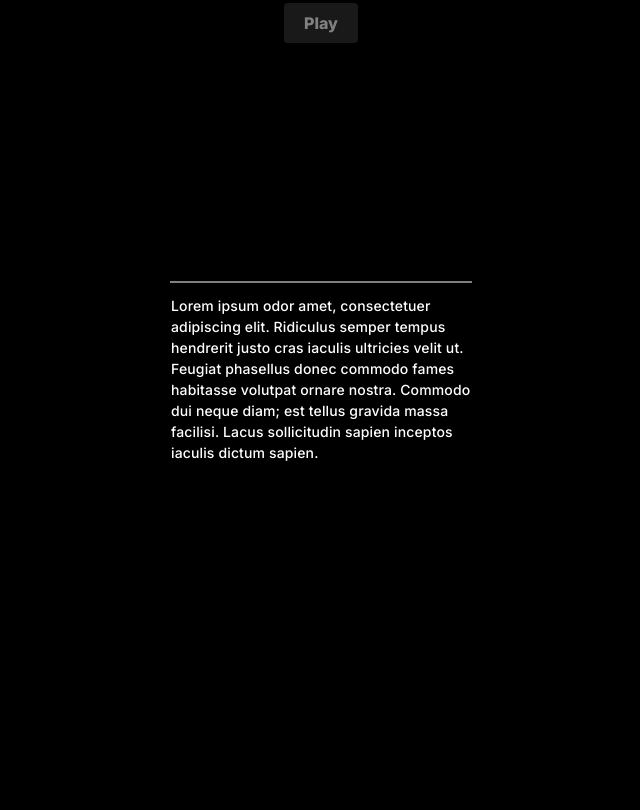
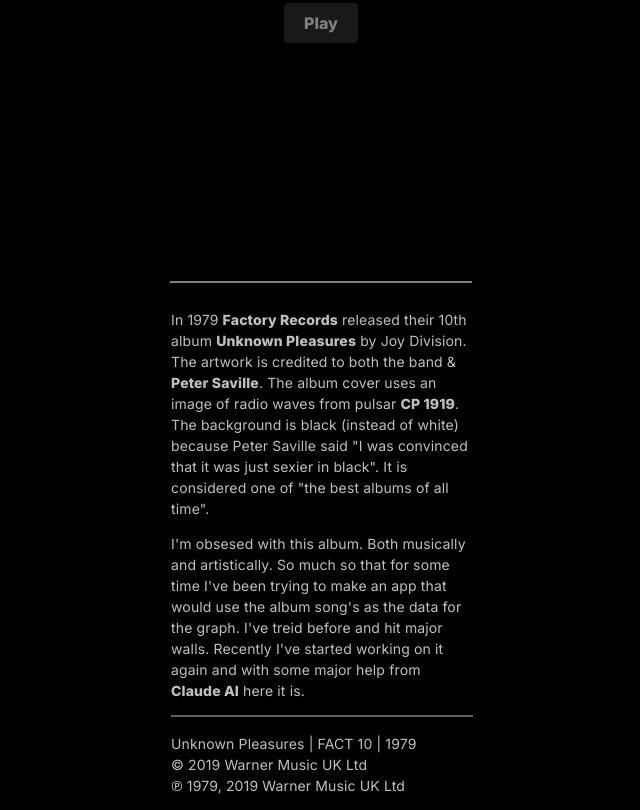
Before and after one commit to 9ntonio/Unknown-Pleasures, a website built with Vite: page index.html in a window 1280 px wide. Shown: the part 322-1132 px from the top of the page, without its empty margins (319-959 px from the left). Before the commit the page ends 800 px from the top, so only its background shows below. Built offline with nearby package versions, Linux system fonts and the light colour scheme; files whose address does not match are found by name.

Commit message:
[9ntonio][Copy]

```diff
--- a/index.html
+++ b/index.html
@@ -8,14 +8,14 @@
     <!-- Font optimization: preload fonts -->
     <link
       rel="preload"
-      href="https://fonts.googleapis.com/css2?family=Inter:wght@400;500;600;700;800;900&display=swap"
+      href="https://fonts.googleapis.com/css2?family=Inter:wght@300;400;500;600;700;800;900&display=swap"
       as="style"
       onload="this.onload=null;this.rel='stylesheet'"
     />
     <!-- Fallback for no-JS -->
     <noscript>
       <link
-        href="https://fonts.googleapis.com/css2?family=Inter:wght@400;500;600;700;800;900&display=swap"
+        href="https://fonts.googleapis.com/css2?family=Inter:wght@300;400;500;600;700;800;900&display=swap"
         rel="stylesheet"
       />
     </noscript>
@@ -109,14 +109,24 @@
       }
       .copy {
         color: white;
+        opacity: 0.75;
         font-size: 14px;
-        font-weight: 500;
+        font-weight: 400;
         width: 300px;
         text-align: left;
         font-display: swap;
         line-height: 1.5;
         letter-spacing: 0.01em;
         text-wrap: balance;
+        a {
+          color: white;
+          font-weight: 800;
+          opacity: 1;
+          text-decoration: none;
+        }
+        a:hover {
+          text-decoration: underline;
+        }
       }
       .title {
         color: white;
@@ -143,11 +153,48 @@
       <hr />
 
       <div class="copy">
-        Lorem ipsum odor amet, consectetuer adipiscing elit. Ridiculus semper
-        tempus hendrerit justo cras iaculis ultricies velit ut. Feugiat
-        phasellus donec commodo fames habitasse volutpat ornare nostra. Commodo
-        dui neque diam; est tellus gravida massa facilisi. Lacus sollicitudin
-        sapien inceptos iaculis dictum sapien.
+        <p>
+          In 1979
+          <a
+            href="https://en.wikipedia.org/wiki/Factory_Records"
+            target="_blank"
+            >Factory Records</a
+          >
+          released their 10th album
+          <a
+            href="https://en.wikipedia.org/wiki/Unknown_Pleasures"
+            target="_blank"
+            >Unknown Pleasures</a
+          >
+          by Joy Division. The artwork is credited to both the band &
+          <a
+            href="https://en.wikipedia.org/wiki/Peter_Saville_(graphic_designer)"
+            target="_blank"
+            >Peter Saville</a
+          >. The album cover uses an image of radio waves from pulsar
+          <a href="https://en.wikipedia.org/wiki/CP_1919" target="_blank"
+            >CP 1919</a
+          >. The background is black (instead of white) because Peter Saville
+          said "I was convinced that it was just sexier in black". It is
+          considered one of "the best albums of all time".
+        </p>
+        <p>
+          I'm obsesed with this album. Both musically and artistically. So much
+          so that for some time I've been trying to make an app that would use
+          the album song's as the data for the graph. I've treid before and hit
+          major walls. Recently I've started working on it again and with some
+          major help from
+          <a href="https://www.anthropic.com/" target="_blank">Claude AI</a>
+          here it is.
+        </p>
+        <hr style="margin-bottom: 1rem" />
+        <p>
+          Unknown Pleasures | FACT 10 | 1979
+          <br />
+          &copy; 2019 Warner Music UK Ltd
+          <br />
+          &#8471; 1979, 2019 Warner Music UK Ltd
+        </p>
       </div>
     </div>
     <script type="module" src="./index.js"></script>
```
